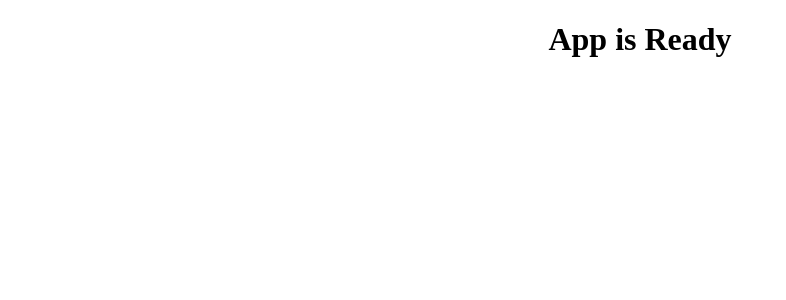
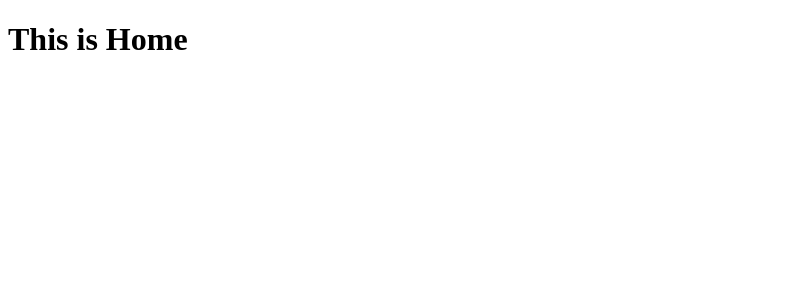
Before and after one commit to errami01/e-shop, a React (Create React App) app: page / in a window 1280 px wide. Shown: the top 300 px of the page, without its empty margins (0-786 px from the left). Built offline with nearby package versions, Linux system fonts and the light colour scheme.

Commit message:
import Home page and set its route

```diff
--- a/src/App.js
+++ b/src/App.js
@@ -1,10 +1,13 @@
 import './App.css';
+import { createBrowserRouter, createRoutesFromElements, RouterProvider, Route } from 'react-router-dom';
+import Home from './pages/Home'
+const router = createBrowserRouter(createRoutesFromElements(
+  <Route path='/' element={<Home />}/>
+))
 
 function App() {
   return (
-    <div className="App">
-      <h1>App is Ready</h1>
-    </div>
+    <RouterProvider router={router} />
   );
 }
 
```
